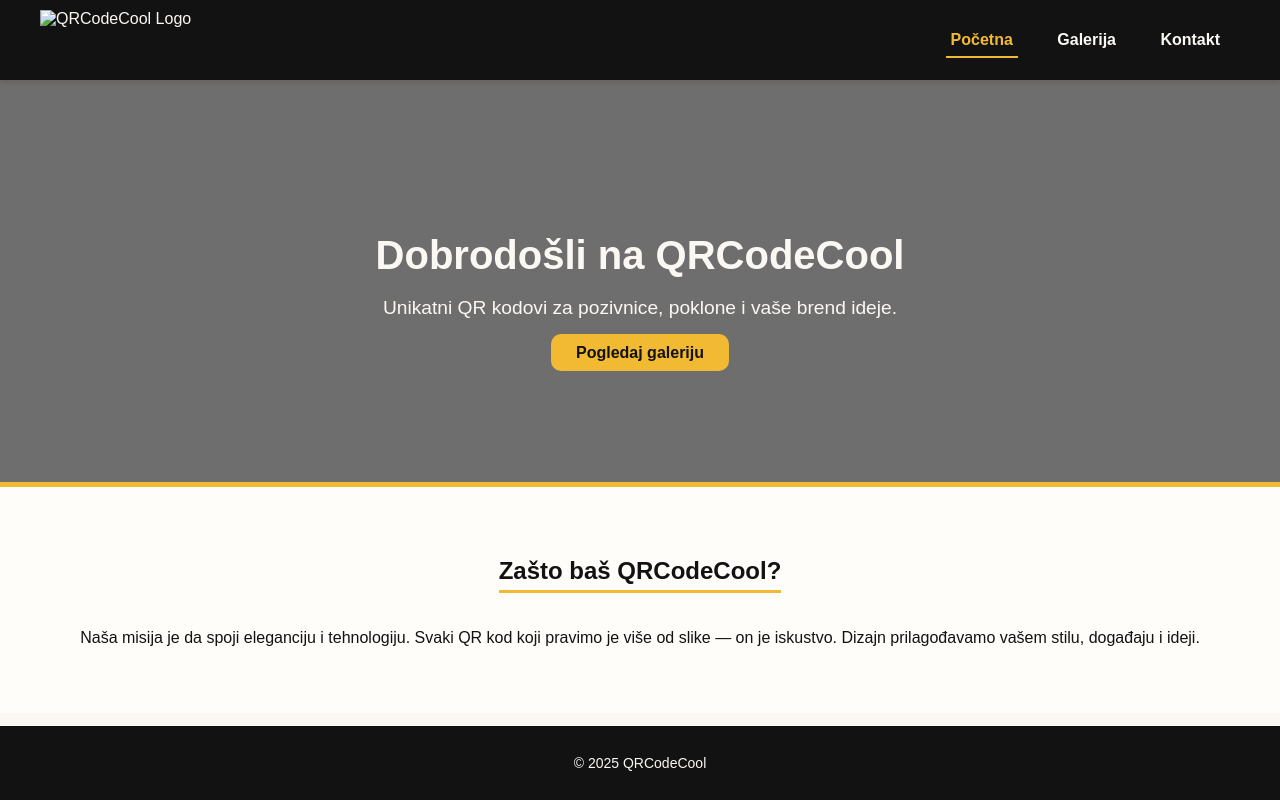
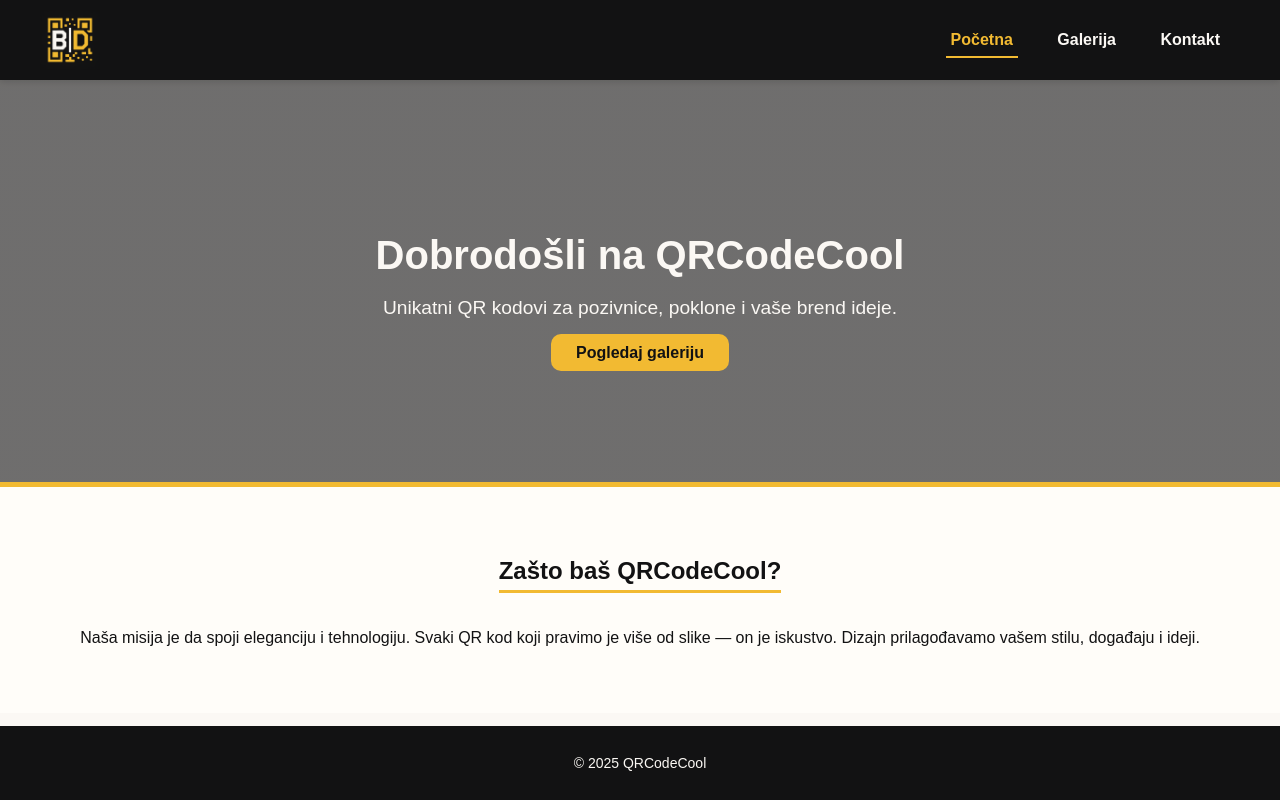
Before and after one commit to QRCodeCool/qrcodecool.github.io, a plain HTML site: page index.html in a window 1280 px wide. Drawn offline with Linux system fonts and the light colour scheme.

Commit message:
Update index.html

```diff
--- a/index.html
+++ b/index.html
@@ -8,7 +8,7 @@
 </head>
 <body>
   <header>
-    <img src="images/dizajn_logo.png" alt="QRCodeCool Logo" class="logo">
+    <img src="dizajn_logo.png" alt="QRCodeCool Logo" class="logo">
     <nav>
       <a href="index.html" class="active">Početna</a>
       <a href="galerija.html">Galerija</a>
```
